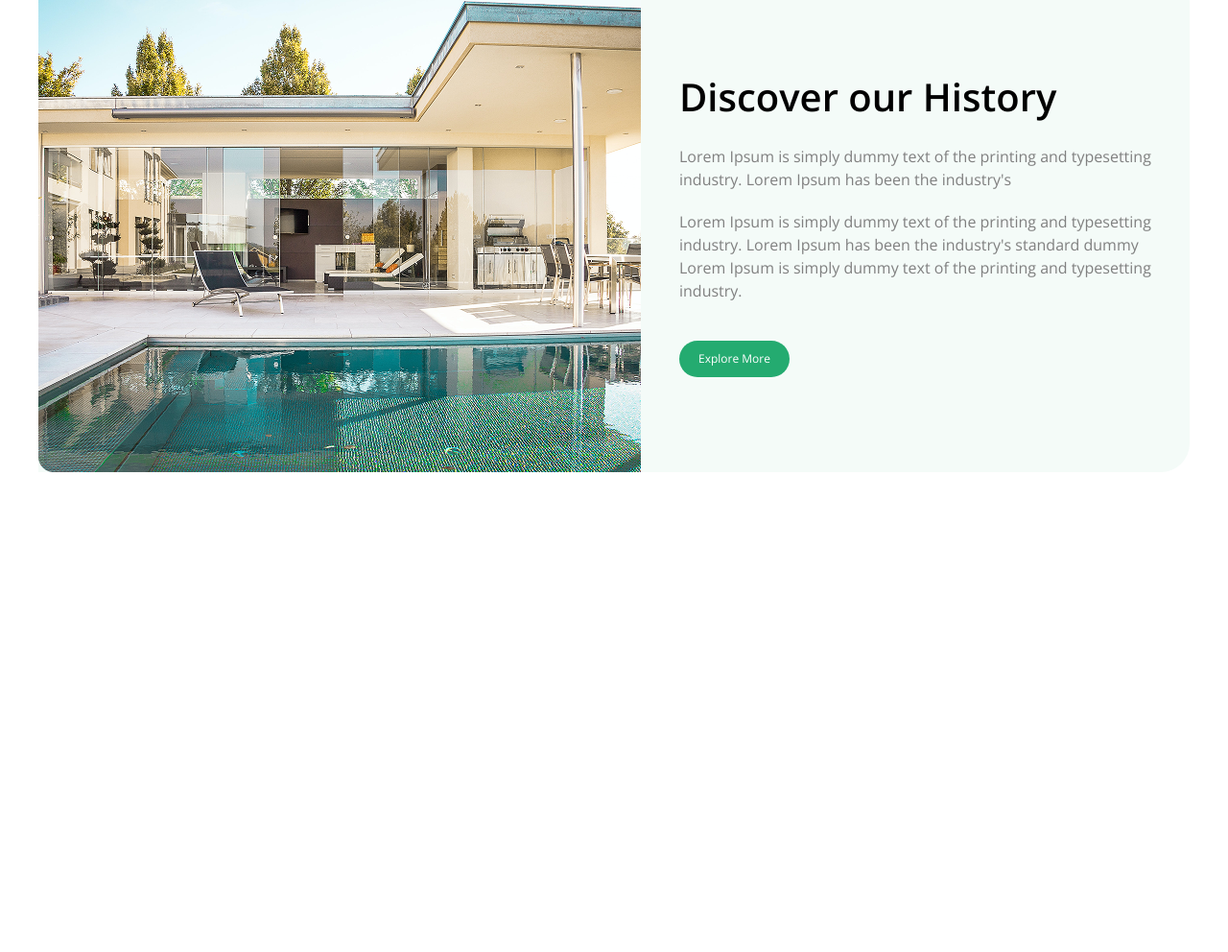
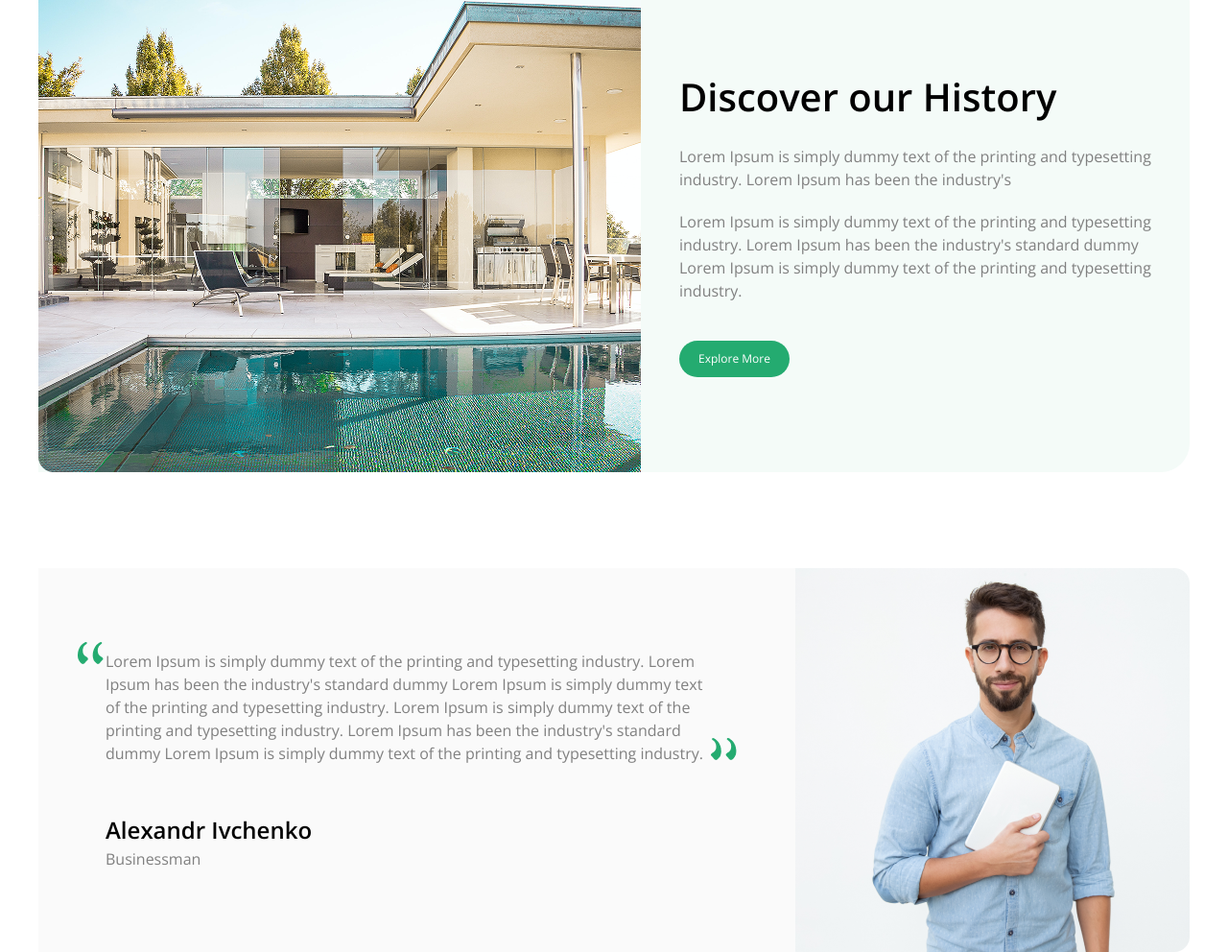
Before and after one commit to Faridun-07/Two-Page, a website: page index.html in a window 1280 px wide. Shown: the part 2150-3142 px from the top of the page at 96% size. Before the commit the page ends 2642 px from the top, so only its background shows below. Drawn offline with nearby package versions, Linux system fonts and the light colour scheme; files that its build step writes are made by us from their sources.

Commit message:
Add Section 5

```diff
--- a/index.html
+++ b/index.html
@@ -185,6 +185,20 @@
         <button class="bg-[#24AB70] text-[white] text-[12px] p-[10px_20px] rounded-[20px]">Explore More</button>
       </aside>
     </section>
+     <section class=" p-[0_20px] lg:p-0 max-w-300 m-auto flex flex-col gap-[20px] lg:flex-row lg:justify-between bg-[#FAFAFA] items-center rounded-tr-[30px] rounded-br-[30px] mt-[100px]">
+      <aside class="flex flex-col gap-[50px] lg:pl-[70px]">
+        <div class="relative">
+          <img class="absolute right-[630px] bottom-[105px] hidden lg:flex" src="./src/images/1.png" alt="">
+          <img class="absolute right-[-30px] bottom-[5px] hidden lg:flex" src="./src/images/2.png" alt="">
+        <p class="text-[gray] lg:w-[628px]">Lorem Ipsum is simply dummy text of the printing and typesetting industry. Lorem Ipsum has been the industry's standard dummy Lorem Ipsum is simply dummy text of the printing and typesetting industry. Lorem Ipsum is simply dummy text of the printing and typesetting industry. Lorem Ipsum has been the industry's standard dummy Lorem Ipsum is simply dummy text of the printing and typesetting industry.</p>
+        </div>
+        <div>
+          <h1 class="font-semibold  text-[24px] text-center lg:text-start">Alexandr Ivchenko</h1>
+          <p class="text-[gray] text-center lg:text-start">Businessman</p>
+        </div>
+      </aside>
+      <img src="./src/images/Mask.png" alt="">
+     </section>
   </main>
   <footer></footer>
 </body>
```
Also changed, not shown: src/images/1.png (added), src/images/2.png (added), src/images/Mask.png (added).
